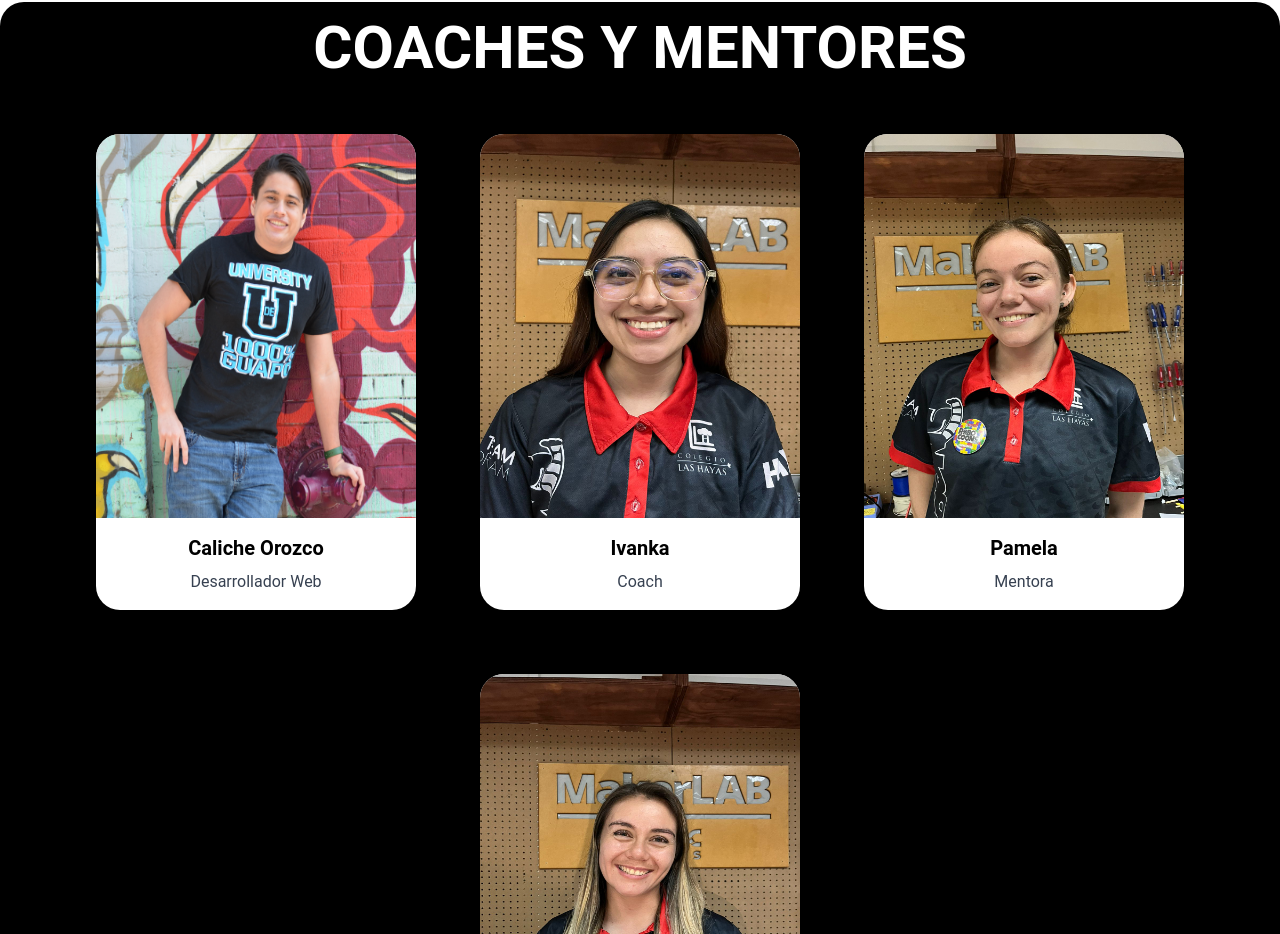
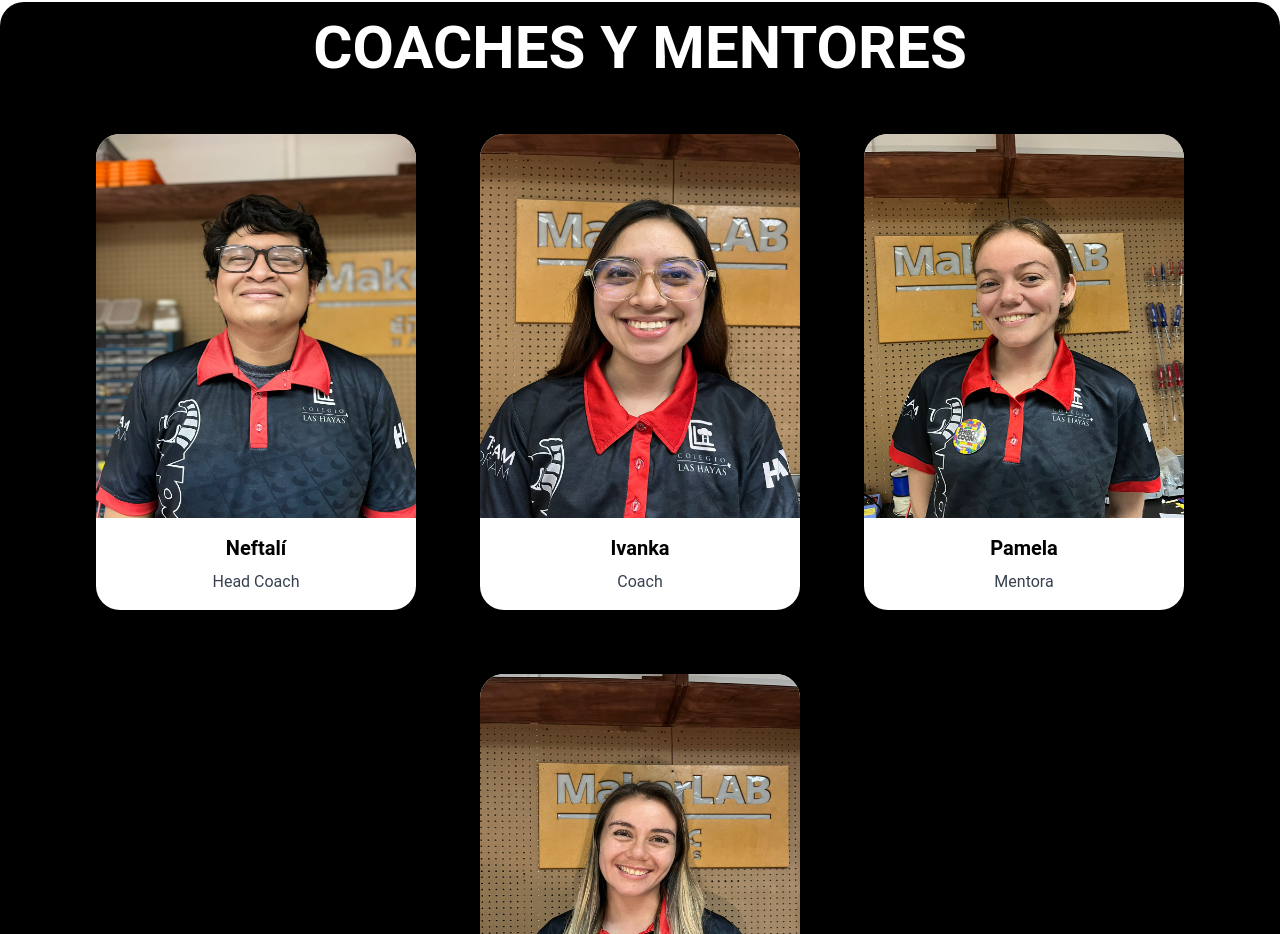
Before and after one commit to CalicheOrozco/robocoons, a React (Create React App) app: page /team in a window 1280 px wide. Shown: the part 1770-2704 px from the top of the page. Built offline with nearby package versions, Linux system fonts and the light colour scheme.

Commit message:
added neftali

```diff
--- a/src/components/Team.js
+++ b/src/components/Team.js
@@ -63,9 +63,9 @@
         </h1>
         <div className="flex flex-row flex-wrap bg-black gap-16 items-center justify-center min-h-full py-10">
           <ProfileCard
-            imageSrc="./test-1.jpg"
-            name="Caliche Orozco"
-            position="Desarrollador Web"
+            imageSrc="./mentor-1.jpeg"
+            name="Neftalí"
+            position="Head Coach"
           />
 
           <ProfileCard
```
